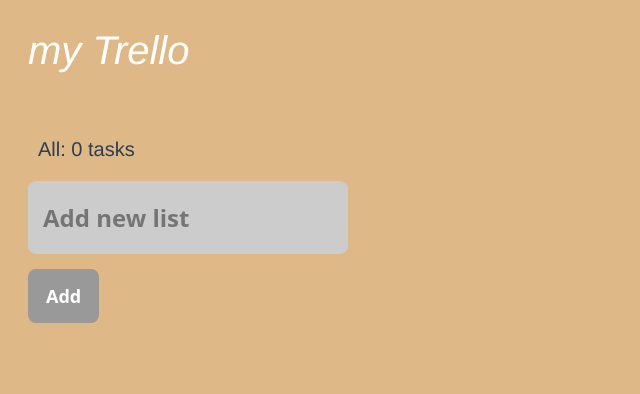
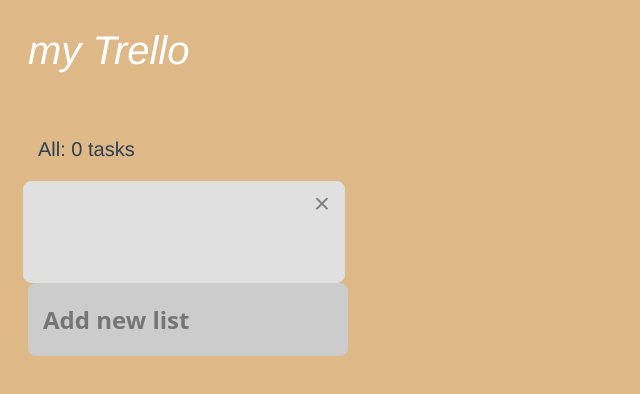
Before and after one commit to cmb-sy/Manage-Tasks-with-Kanban-board, a Vue app in the folder kanban-task/: page / in a window 1280 px wide. Shown: the top 394 px of the page, without its empty margins (0-640 px from the left). Built offline with nearby package versions, Linux system fonts and the light colour scheme.

Commit message:
リスト機能を追加

```diff
--- a/kanban-task/src/App.vue
+++ b/kanban-task/src/App.vue
@@ -1,5 +1,5 @@
 <script setup>
-import backBoard from "./components/backBoard.vue";
+import backBoard from "./components/BackBoard.vue";
 </script>
 
 <template>
--- a/kanban-task/src/components/ListAdd.vue
+++ b/kanban-task/src/components/ListAdd.vue
@@ -7,8 +7,8 @@
 const store = useStore(); // ストアを取得
 
 const addList = () => {
-  store.dispatch("addList", { title: title.value }); // title.value として参照
-  title.value = ""; // title.value として更新
+  store.dispatch("addlist", { title: title }); // title.value として参照
+  title = ""; // title.value として更新
 };
 
 // フォーカスされる：ユーザビリティなクリックの実現
@@ -27,6 +27,10 @@
   }
   return classList;
 });
+
+const titleExists = computed(() => {
+  return title.value.length > 0;
+});
 </script>
 
 <template>
@@ -39,6 +43,8 @@
       @focusin="startEditing"
       @focusout="finishEditing"
     />
-    <button type="submit" class="add-button">Add</button>
+    <button type="submit" class="add-button" v-if="isEditing || titleExists">
+      Add
+    </button>
   </form>
 </template>
--- /dev/null
+++ b/kanban-task/src/components/ListList.vue
@@ -0,0 +1,33 @@
+<!-- リスト自体 -->
+<script setup>
+import { defineProps } from "vue";
+import { useStore } from "vuex";
+
+// 親コンポーネントから受け取るデータを定義
+const props = defineProps({
+  title: {
+    type: String,
+    required: true, //必ず受け取る
+  },
+  listIndex: {
+    type: Number,
+    required: true,
+  },
+});
+
+const store = useStore(); // ストアを取得
+const removeList = () => {
+  if (confirm("本当にこのリストを削除しますか？")) {
+    store.dispatch("removelist", { listIndex: props.listIndex });
+  }
+};
+</script>
+
+<template>
+  <div class="list">
+    <div class="listheader">
+      <p class="list-title">{{ props.title }}</p>
+      <div class="deletelist" @click="removeList">×</div>
+    </div>
+  </div>
+</template>
--- a/kanban-task/src/components/backBoard.vue
+++ b/kanban-task/src/components/backBoard.vue
@@ -1,5 +1,9 @@
 <script setup>
 import ListAdd from "./ListAdd.vue";
+import ListList from "./ListList.vue";
+// import { mapState } from "vuex";
+
+// const { lists } = mapState("", ["lists"]);
 </script>
 
 <template>
@@ -7,7 +11,16 @@
     <header>my Trello</header>
     <main>
       <p class="info-line">All: 0 tasks</p>
-      <list-add />
+      <div class="list-index">
+        <ListList />
+        <!-- <ListList
+          v-for="(item, index) in lists"
+          :key="item.id"
+          :title="item.title"
+          :listIndex="index"
+        /> -->
+      </div>
+      <ListAdd />
     </main>
   </div>
 </template>
--- a/kanban-task/src/store/index.js
+++ b/kanban-task/src/store/index.js
@@ -25,13 +25,20 @@
     };
   },
   mutations: {
-    addList(state, payload) {
+    addlist(state, payload) {
       state.lists.push({ title: payload.title, cards: [] });
+    },
+
+    removelist(state, payload) {
+      state.lists.splice(payload.listIndex, 1);
     },
   },
   actions: {
-    addList(context, payload) {
-      context.commit("addList", payload);
+    addlist(context, payload) {
+      context.commit("addlist", payload);
+    },
+    removelist(context, payload) {
+      context.commit("removelist", payload);
     },
   },
   getters: {},
```
